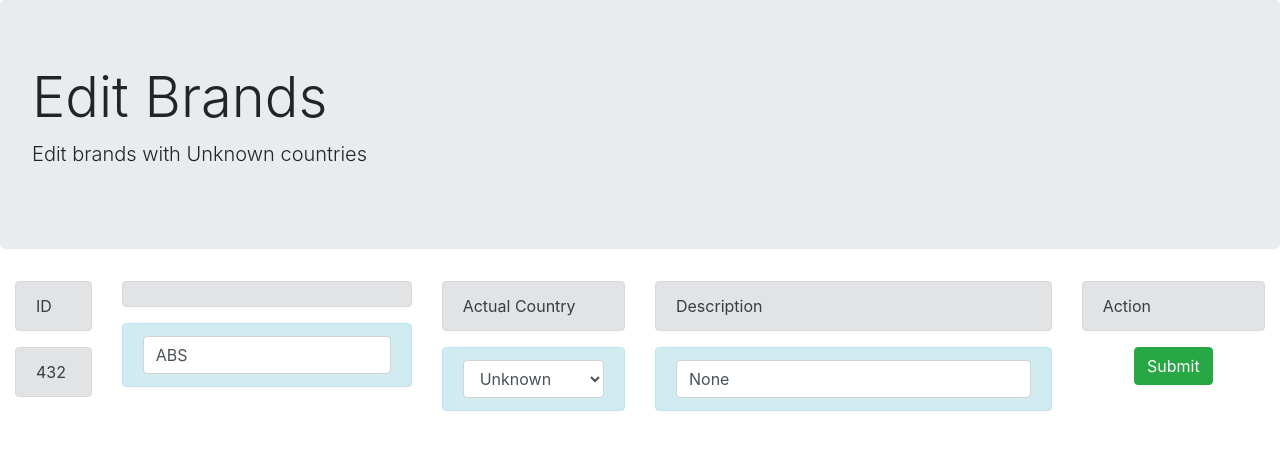
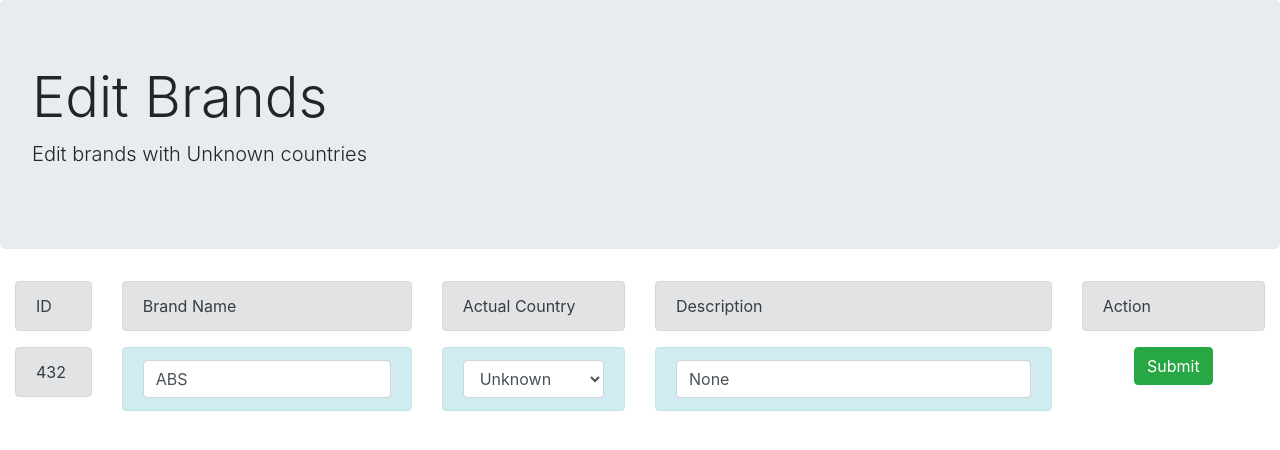
Before and after one commit to kapardilabs/brand-atlas, a Django app: page /edit in a window 1280 px wide. Shown: the top 450 px of the page. Run offline with Django 3.2, Linux system fonts and the light colour scheme; data comes from the database, SQL or seed files in the repository; some libraries are stand-ins or nearby versions.

Commit message:
Brand Edit abs final

```diff
--- a/main/templates/brandedit.html
+++ b/main/templates/brandedit.html
@@ -22,7 +22,7 @@
           </div>
           <div class="col-md-3">
               <div class="alert alert-secondary">
-
+                Brand Name
               </div>
               <div class="alert alert-info">
                   <input class="form-control" type="text" name="brandName" value="{{ editbrand.name }}" required/>
@@ -58,5 +58,5 @@
       </form>
         {% endif %}
     </div>
-
+<br/>
 {% endblock %}
```
